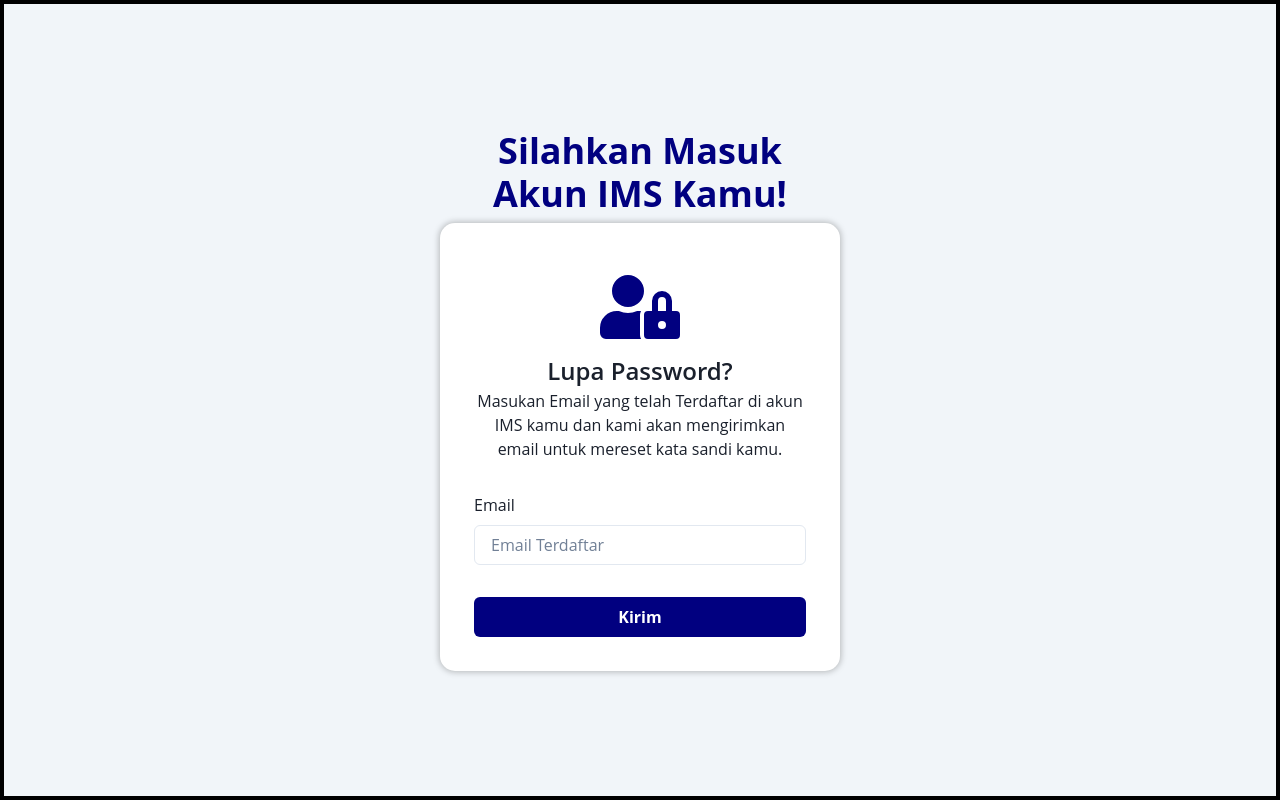
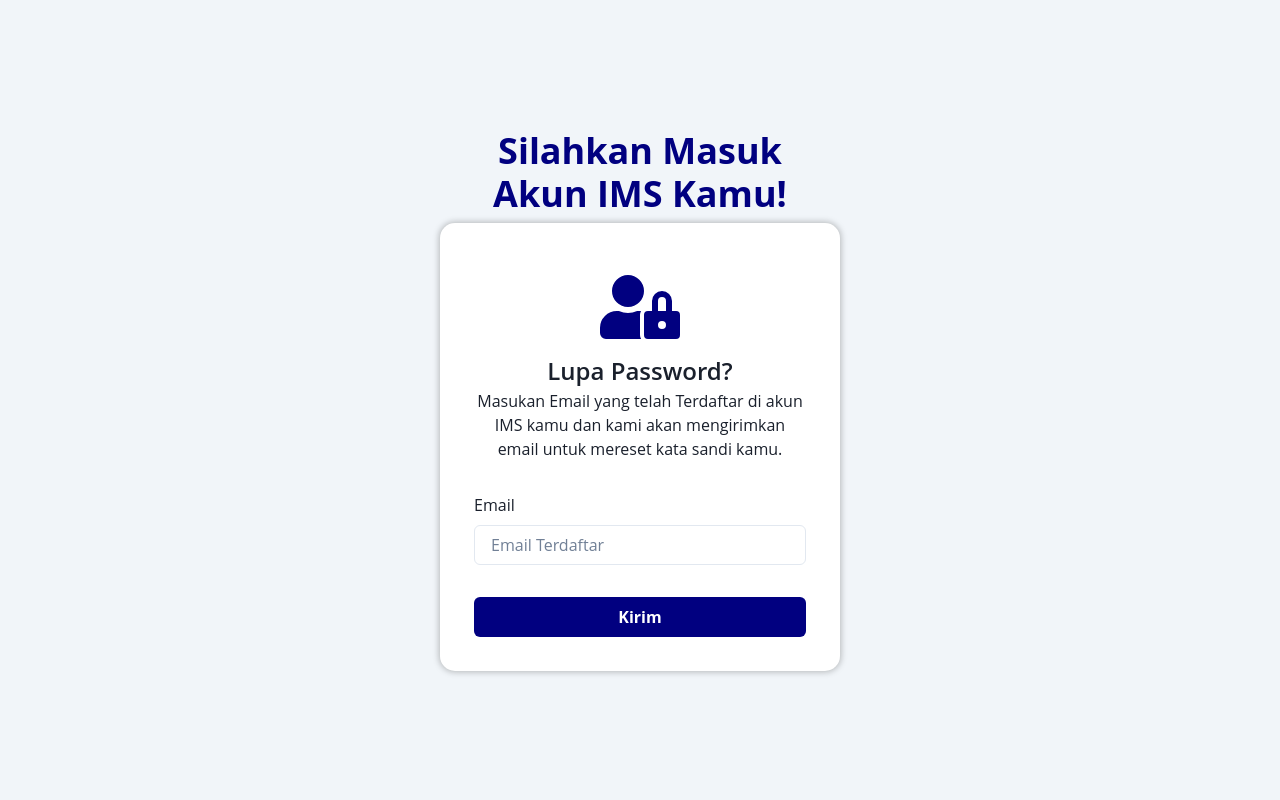
Before and after one commit to Devaaji/frontend-ims-web-dev, a Next.js app: page /reset-password in a window 1280 px wide. Built offline with nearby package versions, Linux system fonts and the light colour scheme.

Commit message:
remove border strig

```diff
--- a/pages/reset-password.js
+++ b/pages/reset-password.js
@@ -31,7 +31,6 @@ const ResetPasswordPage = () => {
           flexDirection="column"
           w="100wh"
           h="100vh"
-          border={'4px solid black'}
           justifyContent="center"
           align="center"
         >
@@ -99,7 +98,6 @@ const ResetPasswordPage = () => {
         flexDirection="column"
         w="100wh"
         h="100vh"
-        border={'4px solid black'}
         justifyContent="center"
         align="center"
       >
--- a/pages/reset-password/[id].js
+++ b/pages/reset-password/[id].js
@@ -43,7 +43,6 @@ const ResetPasswordPage = () => {
         flexDirection="column"
         w="100wh"
         h="100vh"
-        border={'4px solid black'}
         justifyContent="center"
         align="center"
       >
```
